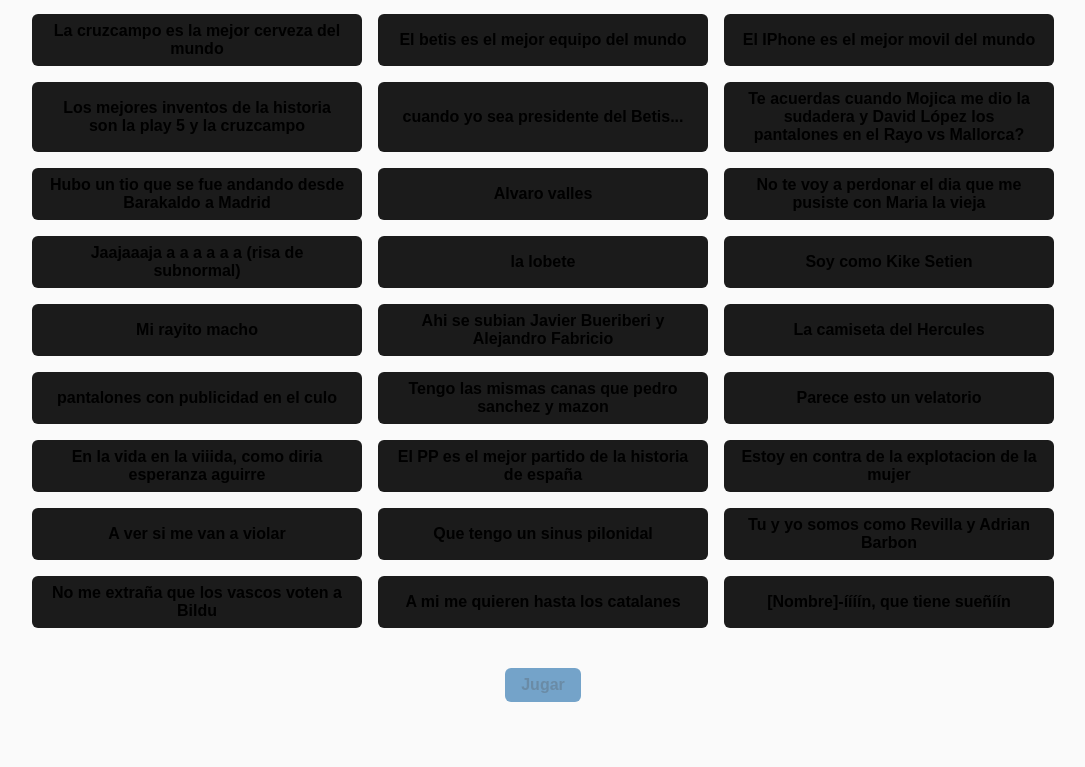
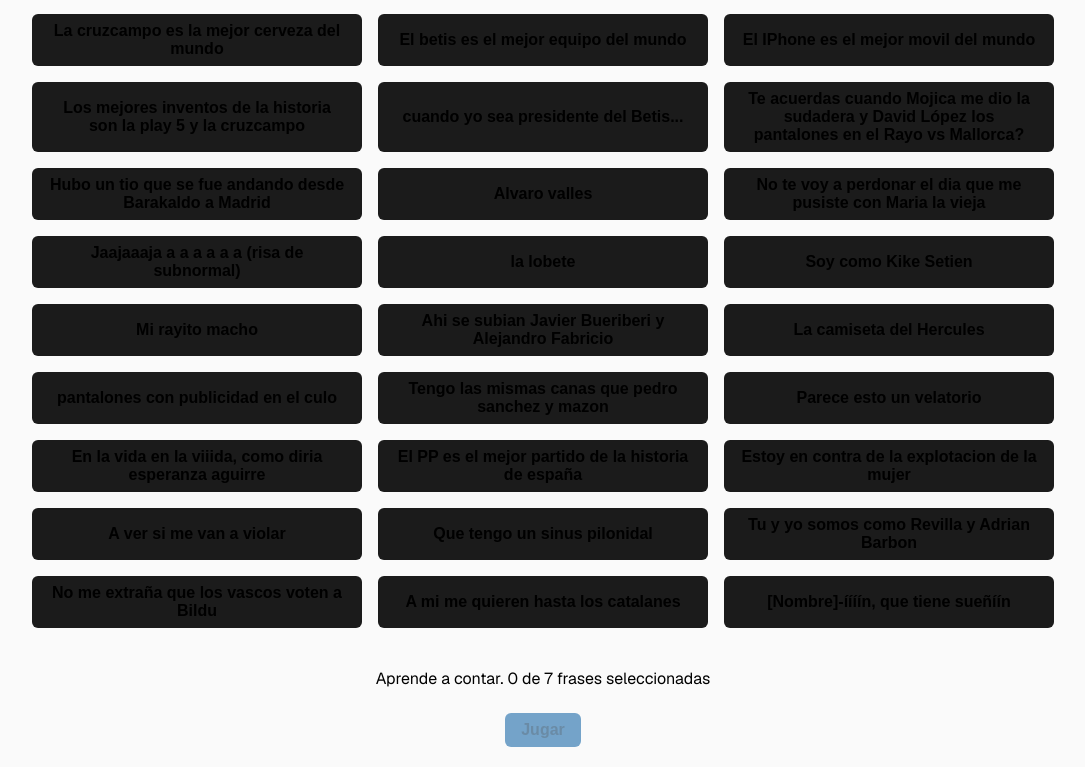
Before and after one commit to FbarcalaR/Joaquingo, a Next.js app: page /select-sentences in a window 1280 px wide. Shown: the part 667-1434 px from the top of the page, without its empty margins (97-1182 px from the left). Before the commit the page ends 1389 px from the top, so only its background shows below. Built offline with nearby package versions, Linux system fonts and the light colour scheme.

Commit message:
sentence counter

```diff
--- a/src/app/select-sentences/page.tsx
+++ b/src/app/select-sentences/page.tsx
@@ -48,6 +48,9 @@
           </Button>
         ))}
       </div>
+      {selectedSentenceIds.length !== 7 && (
+        <span>Aprende a contar. {selectedSentenceIds.length} de 7 frases seleccionadas</span>
+      )}
       <Button variant="primary" onClick={startGame} disabled={selectedSentenceIds.length !== 7}>
         Jugar
       </Button>
```
